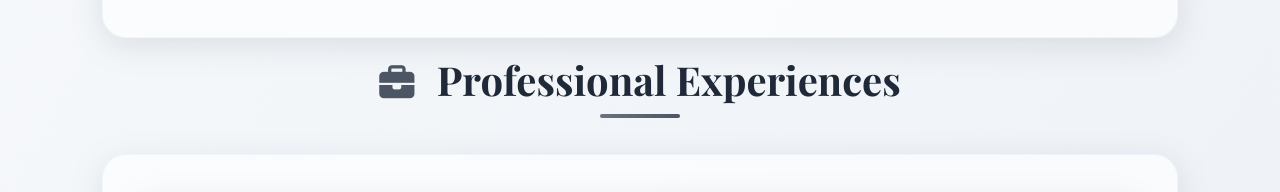
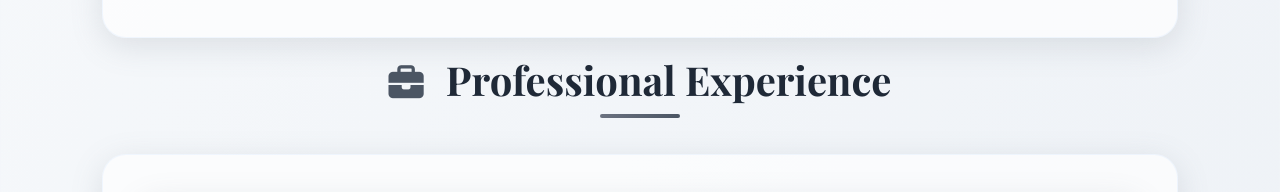
Before and after one commit to Maaahmwd19/portfolio, a plain HTML site: page index.html in a window 1280 px wide. Shown: the part 1126-1318 px from the top of the page. Drawn offline with nearby package versions, Linux system fonts and the light colour scheme.

```diff
--- a/index.html
+++ b/index.html
@@ -95,7 +95,7 @@
 
       <!-- Experience Section -->
       <section id="experience" class="experience">
-        <h2><i class="fas fa-briefcase"></i> Professional Experiences</h2>
+        <h2><i class="fas fa-briefcase"></i> Professional Experience</h2>
         <div class="about-content">
           <div class="about-text" style="width:100%;">
             <div class="edu-entry iti-entry" style="display: flex; align-items: center; justify-content: space-between;">
```
